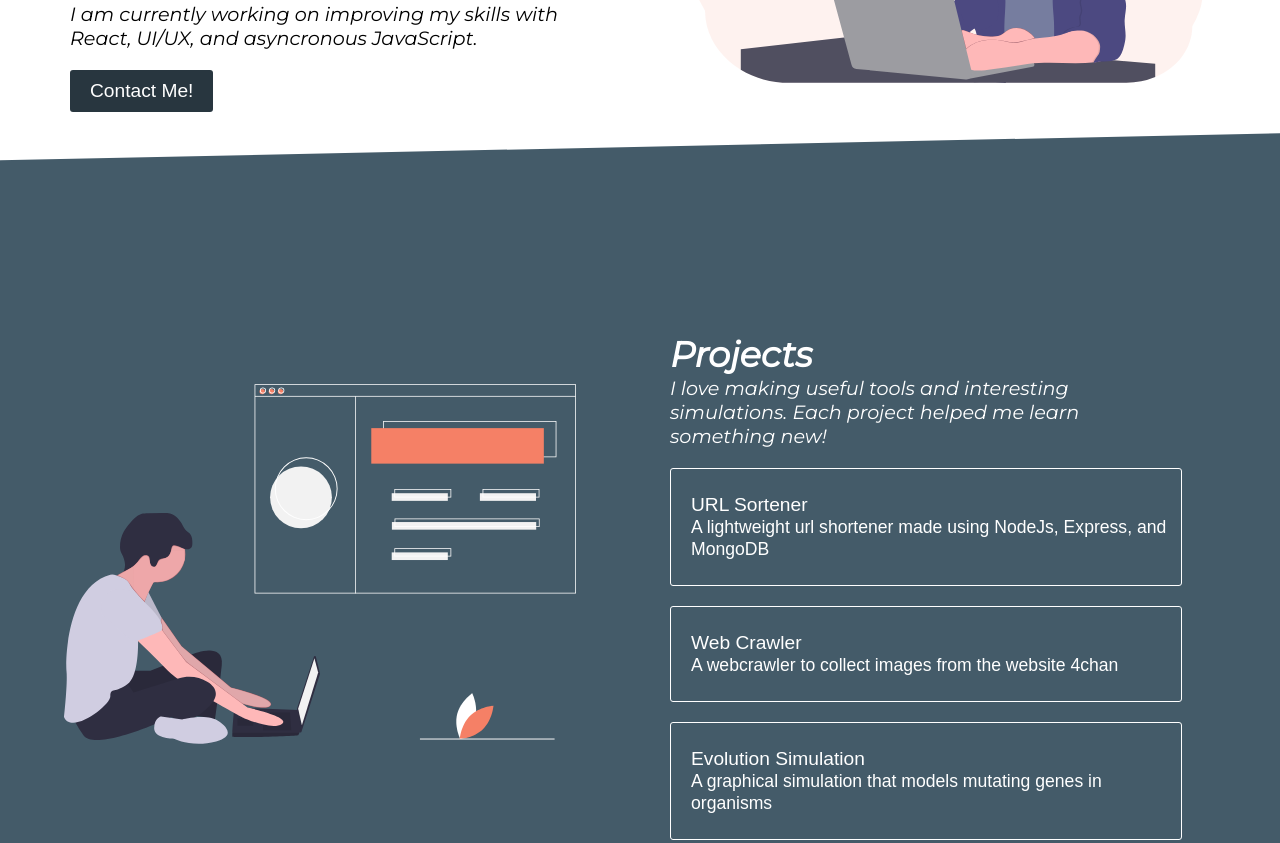
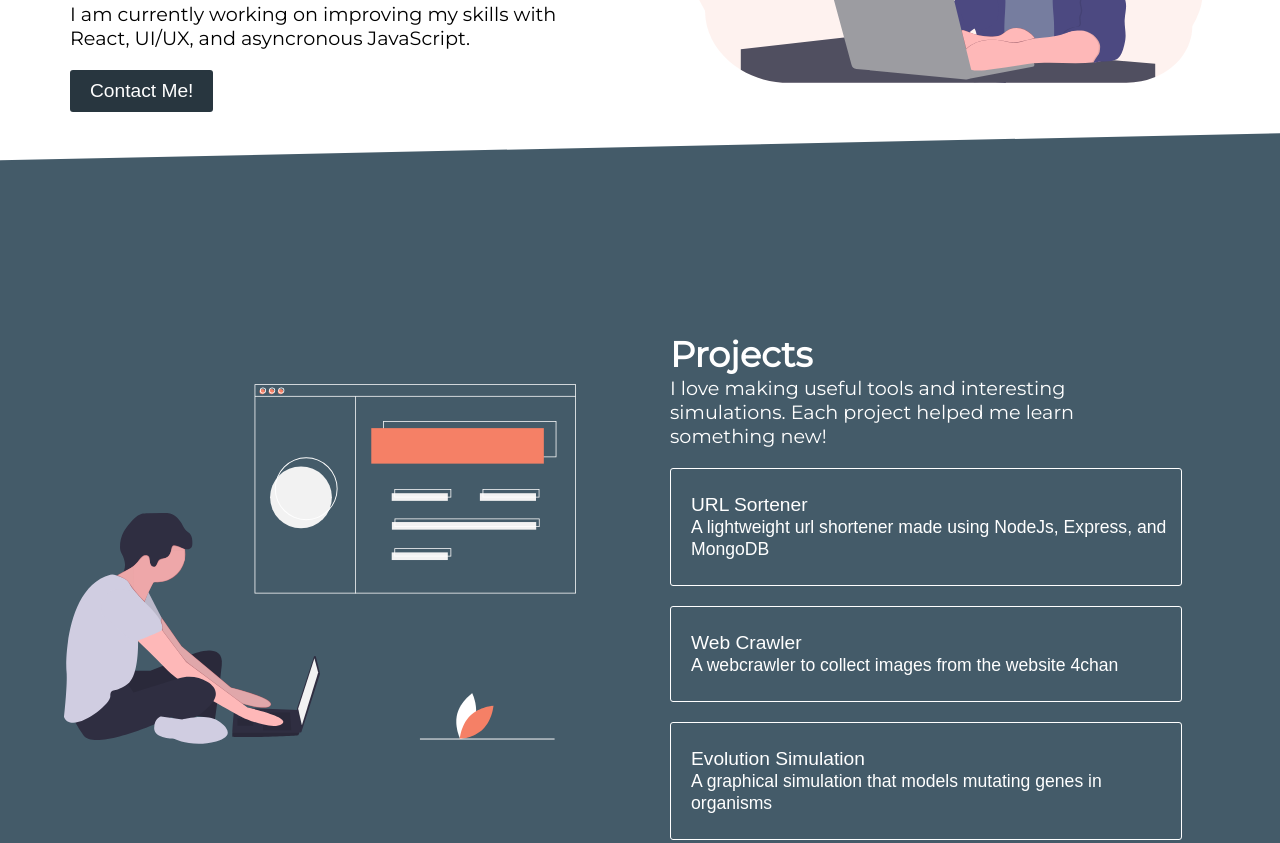
Before and after one commit to LeoGuagenti/personal-site, a plain HTML site: page index.html in a window 1280 px wide. Shown: the part 818-1661 px from the top of the page. Drawn offline with Linux system fonts and the light colour scheme.

Commit message:
touch-ups

```diff
--- a/main.css
+++ b/main.css
@@ -1,4 +1,4 @@
-@import url(//fonts.googleapis.com/css2?family=Montserrat:ital@1&display=swap);
+@import url(//fonts.googleapis.com/css2?family=Montserrat);
 
 body{
     margin: 0;
```
